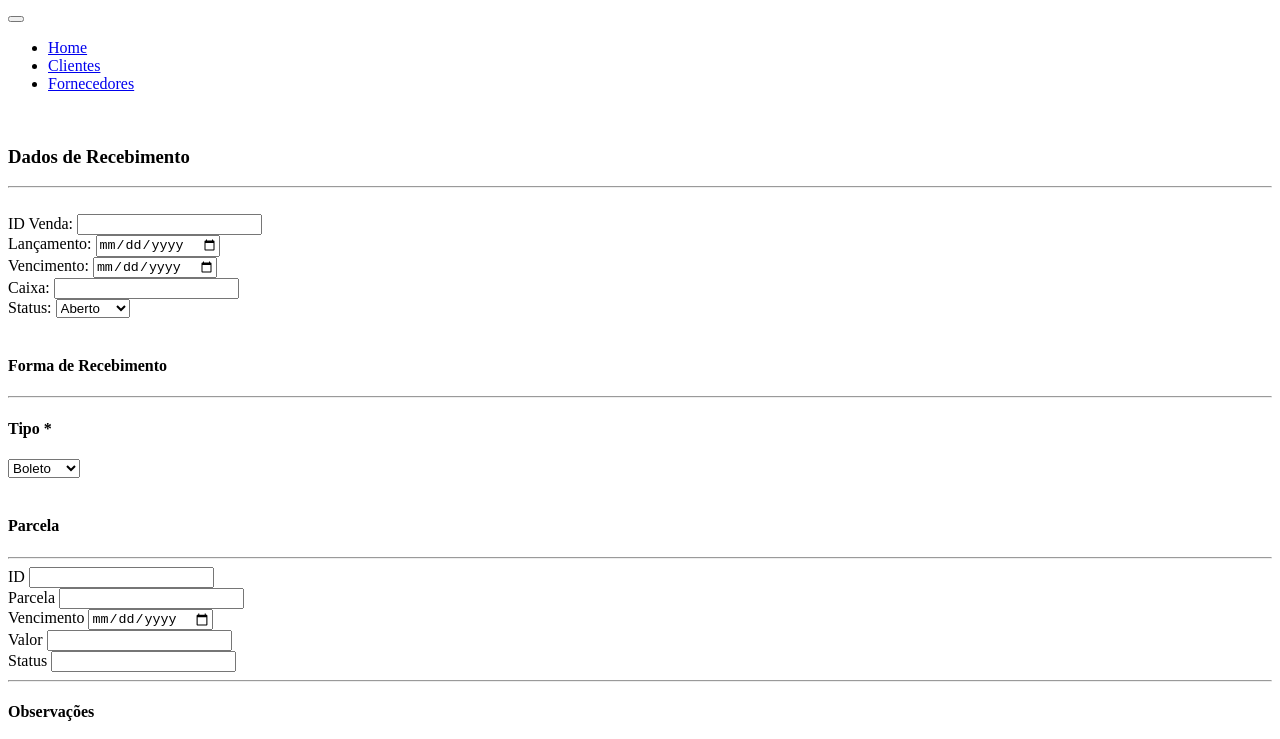
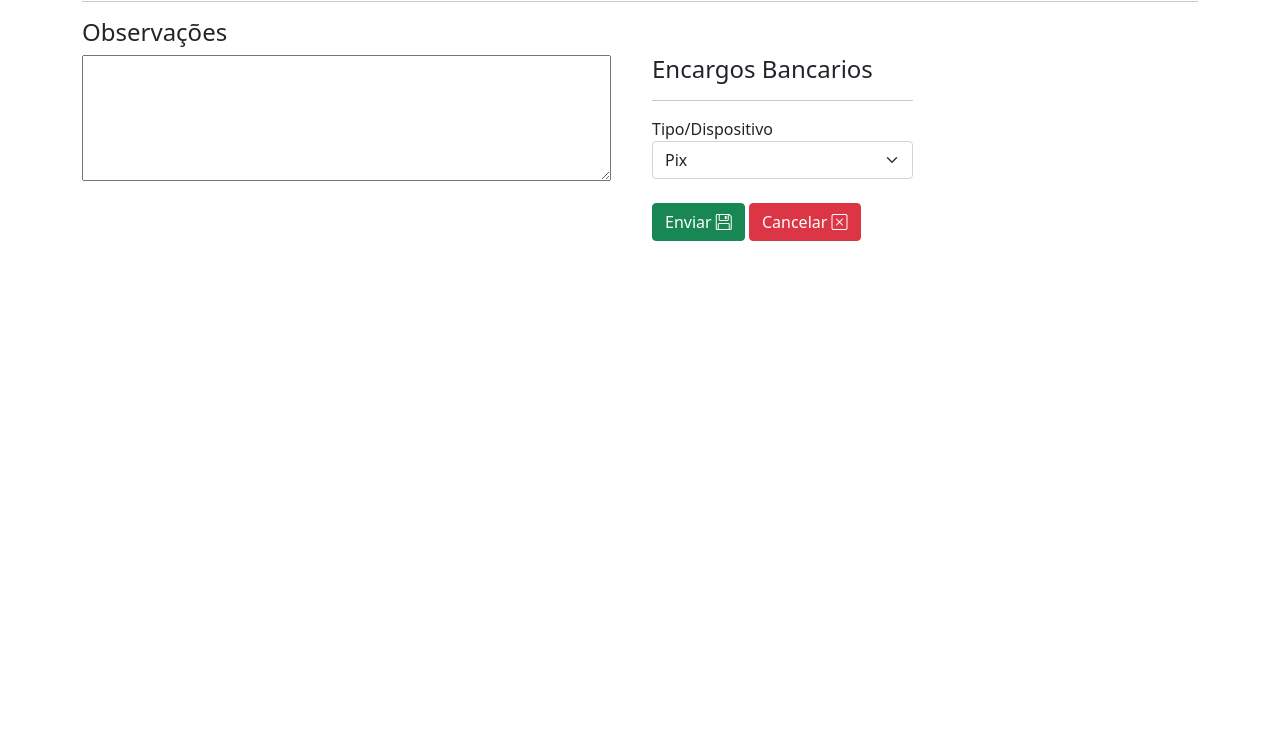
Before and after one commit to GabrielyMartins/Telas-Html---Mice-Gym, a plain HTML site: page trabalhoelias2/index.html in a window 1280 px wide. Shown: the part 574-1313 px from the top of the page. After the commit the page ends 935 px from the top, so only its background shows below. Drawn offline with nearby package versions, Linux system fonts and the light colour scheme; the site is published under a folder, as on GitHub Pages, so addresses that start at the root find nothing.

Commit message:
Update index.html
segundo commit - recebimento de contas

Co-Authored-By: wendry08 <129702889+wendry08@users.noreply.github.com>

```diff
--- a/trabalhoelias2/index.html
+++ b/trabalhoelias2/index.html
@@ -3,8 +3,8 @@
 <head>
     <meta charset="UTF-8">
     <meta name="viewport" content="width=device-width, initial-scale=1.0">
-    <link rel="stylesheet" href="/css/estilo.css">
-    <link rel="stylesheet" href="/css/bootstrap.css">
+    <link rel="stylesheet" href="css/estilo.css">
+    <link rel="stylesheet" href="css/bootstrap.css">
     <link rel="stylesheet" href="https://cdn.jsdelivr.net/npm/bootstrap-icons@1.11.3/font/bootstrap-icons.min.css">
 
     <title>tarefa</title>
```
